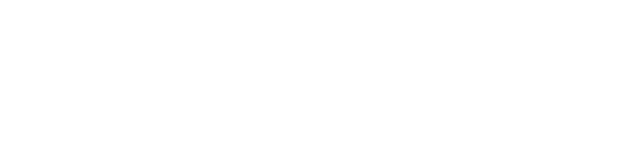
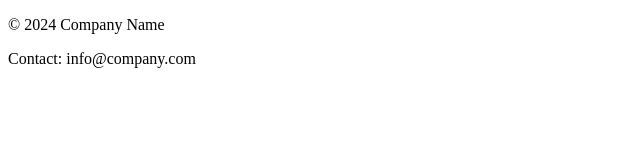
Before and after one commit to rizkijanuarr/simple-web-page, a plain HTML site: page index.html in a window 1280 px wide. Shown: the whole page, without its empty margins (0-640 px from the left). Drawn offline with Linux system fonts and the light colour scheme.

Commit message:
commit footer from branch MTMAI-02

```diff
--- a/index.html
+++ b/index.html
@@ -6,6 +6,9 @@
     <title>Document</title>
 </head>
 <body>
-
+    <footer>
+        <p>© 2024 Company Name</p>
+        <p>Contact: info@company.com</p>
+    </footer>
 </body>
 </html>
```
